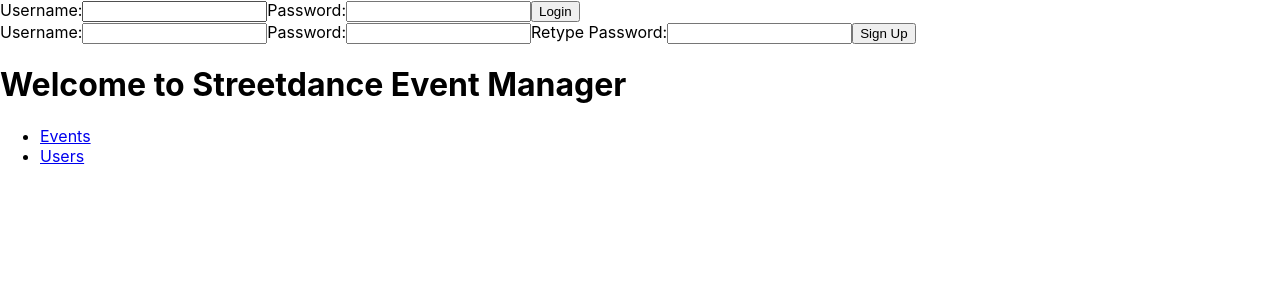
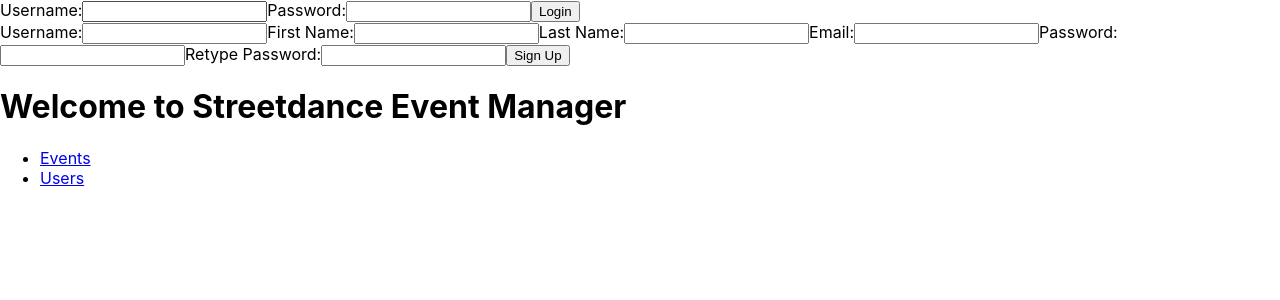
Before and after one commit to mishmishel/event-manager, a React (Create React App) app in the folder client/: page / in a window 1280 px wide. Shown: the top 300 px of the page. Built offline with nearby package versions, Linux system fonts and the light colour scheme; no server answers.

Commit message:
Including firstname, surname, and email in SignUp

```diff
--- a/client/src/components/SignUp.js
+++ b/client/src/components/SignUp.js
@@ -4,6 +4,9 @@ export default function SignUp({ onSignUp }) {
   const [usernameInput, setUsernameInput] = useState("");
   const [passwordInput, setPasswordInput] = useState("");
   const [passwordConfirmationInput, setPasswordConfirmationInput] = useState("");
+  const [firstNameInput, setFirstNameInput] = useState("");
+  const [lastNameInput, setLastNameInput] = useState("");
+  const [emailInput, setEmailInput] = useState("");
   const [signUpError, setSignUpError] = useState(false);
 
   function handleSignUp(e) {
@@ -26,7 +29,10 @@ export default function SignUp({ onSignUp }) {
       body: JSON.stringify({
         username: usernameInput,
         password: passwordInput,
-        password_confirmation: passwordConfirmationInput
+        password_confirmation: passwordConfirmationInput,
+        first_name: firstNameInput,
+        last_name: lastNameInput,
+        email: emailInput,
       })
     })
       .then(response => {
@@ -48,6 +54,15 @@ export default function SignUp({ onSignUp }) {
       <label htmlFor="username">Username:</label>
       <input type="text" id="username" name="username" value={usernameInput} onChange={(e) =>
         { setUsernameInput(e.target.value) }} />
+         <label htmlFor="firstName">First Name:</label>
+      <input type="text" id="firstName" name="firstName" value={firstNameInput} onChange={(e) =>
+        { setFirstNameInput(e.target.value) }} />
+      <label htmlFor="lastName">Last Name:</label>
+      <input type="text" id="lastName" name="lastName" value={lastNameInput} onChange={(e) =>
+        { setLastNameInput(e.target.value) }} />
+      <label htmlFor="email">Email:</label>
+      <input type="text" id="email" name="email" value={emailInput} onChange={(e) =>
+        { setEmailInput(e.target.value) }} />
       <label htmlFor="password">Password:</label>
       <input type="password" id="password" name="password" value={passwordInput} onChange={(e) =>
         { setPasswordInput(e.target.value) }} />
--- a/client/src/components/UserInfo.js
+++ b/client/src/components/UserInfo.js
@@ -58,7 +58,7 @@ export default function UserInfo({ userProp }) {
 
         </>
       ) : (
-        <p>No user found</p>
+        <p>You haven't logged in yet! Log in or Sign up to continue!</p>
       )}
 
       {/* allowing users to join events via form */}
```
Also changed, not shown: 2 other files (tests, documents, lock files or other folders).
